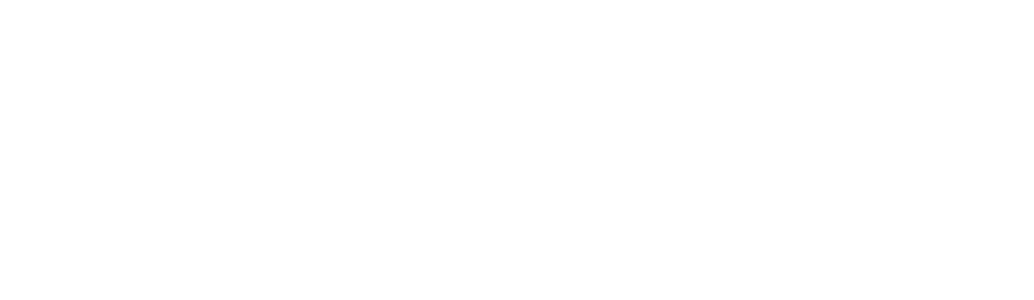
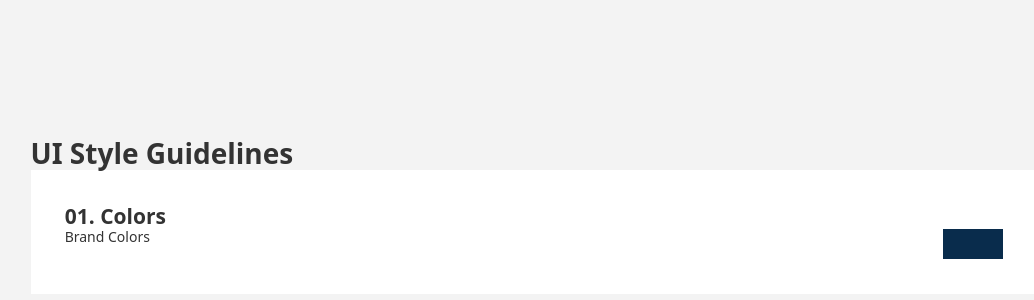
Before and after one commit to Awesomble/awesomble, a Vue app: page /guide in a window 1280 px wide. Before the commit this address had no page. Shown: the top 300 px of the page, without its empty margins (106-1140 px from the left). Built offline with nearby package versions, Linux system fonts and the light colour scheme.

Commit message:
style guide

```diff
--- a/src/assets/css/style.scss
+++ b/src/assets/css/style.scss
@@ -22,12 +22,11 @@
   width: 100%;
   overflow: hidden;
   font-family: system-ui;
-  line-height: 1.5;
+  line-height: 1.2;
 }
 
 body {
   background-color: #fff;
-  text-transform: uppercase;
   margin: 0;
 }
 
--- /dev/null
+++ b/src/guide/Guide.vue
@@ -0,0 +1,67 @@
+<script lang="ts">
+import { defineComponent } from 'vue';
+
+export default defineComponent({
+  name: 'Guide',
+  components: { },
+});
+</script>
+
+<template>
+  <div class="abs-guide">
+    <h1>
+      UI Style Guidelines
+    </h1>
+
+    <section>
+      <h2>01. Colors</h2>
+      <div class="cont">
+        <div class="abs-flex st">
+          <span>Brand Colors</span>
+          <div class="abs-flex">
+            <div>
+              <div class="primary" style="width:30px; height:30px;"></div>
+            </div>
+            <div>
+              <div class="primary" style="width:30px; height:30px;"></div>
+            </div>
+          </div>
+        </div>
+      </div>
+    </section>
+  </div>
+</template>
+
+<style scoped lang="scss">
+@function get-vw($target) {
+  $vw-context: (375*.01) * 1px;
+  @return ($target/$vw-context) * 1vw;
+}
+
+.abs-guide{
+  height:100vh;
+  padding:get-vw(40px);
+  background-color:#F3F3F3;
+  h1, h2 {
+    font-weight:600;
+  }
+  section{
+    padding:get-vw(10px);
+    background:#FFF;
+  }
+  .cont{
+
+  }
+}
+
+.abs-flex{
+  display:flex;
+}
+.abs-flex.st{
+  align-items: start;
+  justify-content: space-between;
+}
+.primary{
+  background-color:#092C4C;
+}
+</style>
--- a/src/main.ts
+++ b/src/main.ts
@@ -1,16 +1,16 @@
-import { createApp } from 'vue'
-import App from './App.vue'
-import router from '@/router'
-import { key, store } from '@/store'
-import { createGtm } from 'vue-gtm'
+import { createApp } from 'vue';
+import { createGtm } from 'vue-gtm';
+import App from './App.vue';
+import router from '@/router';
+import { key, store } from '@/store';
 
-const app = createApp(App)
+const app = createApp(App);
 
 app.use(
-    createGtm({
-        id: 'GTM-W2D3MXC'
-    })
-)
+  createGtm({
+    id: 'GTM-W2D3MXC',
+  }),
+);
 
 // @ts-ignore
-createApp(App).use(router).use(store, key).mount('#app')
+createApp(App).use(router).use(store, key).mount('#app');
--- a/src/router/index.ts
+++ b/src/router/index.ts
@@ -1,4 +1,7 @@
-import { createRouter, createWebHistory, Router, RouteRecordRaw } from 'vue-router'
+import {
+  createRouter, createWebHistory, Router, RouteRecordRaw,
+} from 'vue-router';
+
 const routes: Array<RouteRecordRaw> = [
   {
     path: '/',
@@ -9,16 +12,26 @@
         path: '/',
         name: 'Home',
         component: () => import('../pages/Home.vue'),
-            }
-        ]
-
-
-    }
-]
+      },
+    ],
+  },
+  {
+    path: '/guide',
+    name: 'Guide',
+    component: () => import('../guide/Guide.vue'),
+    // children: [
+    //   {
+    //     path: '/',
+    //     name: 'Home',
+    //     component: () => import('../pages/Home.vue'),
+    //   },
+    // ],
+  },
+];
 
 const router: Router = createRouter({
   history: createWebHistory(),
-    routes
-})
+  routes,
+});
 
-export default router
+export default router;
```
Lines whose indentation alone changed are shown as unchanged.
